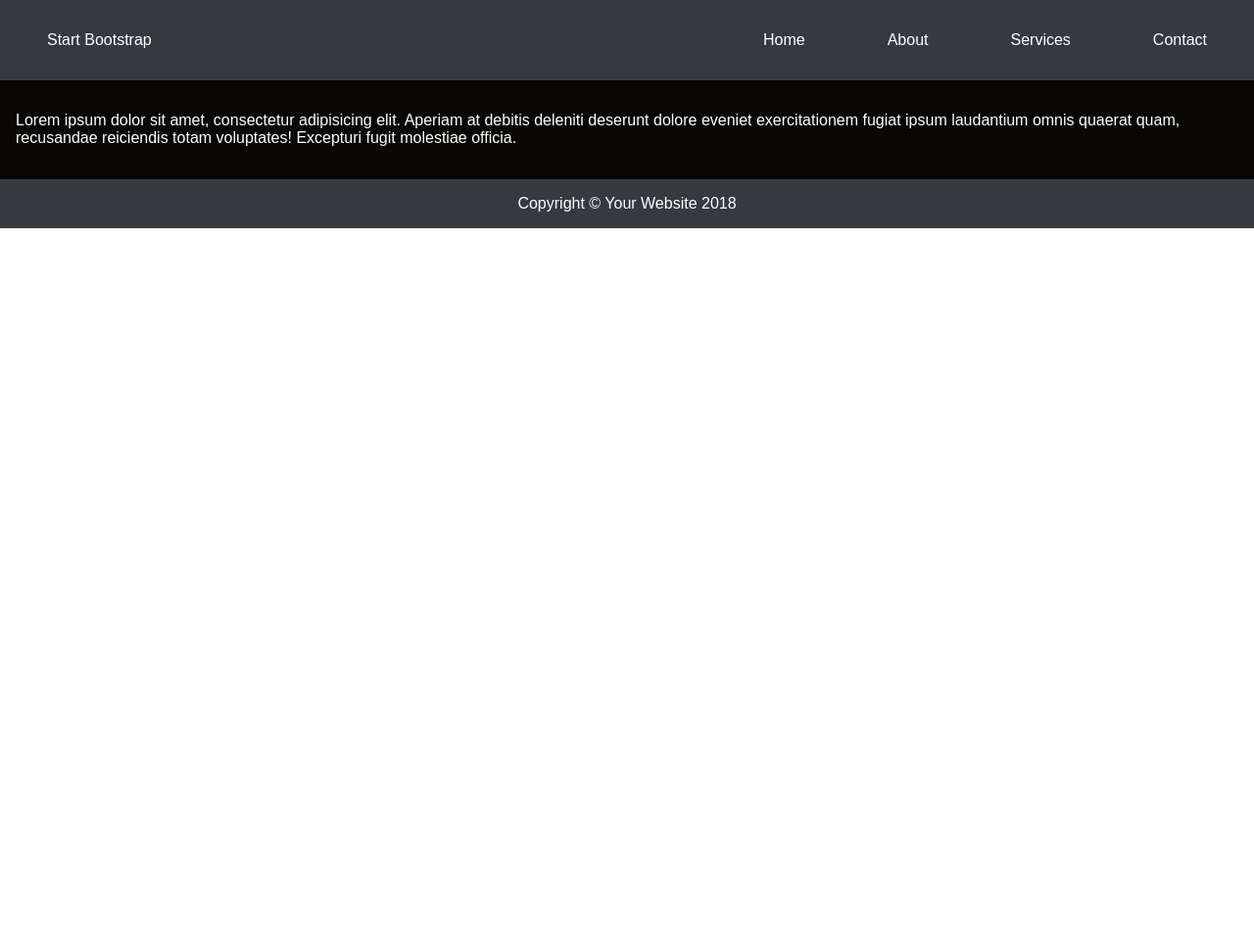
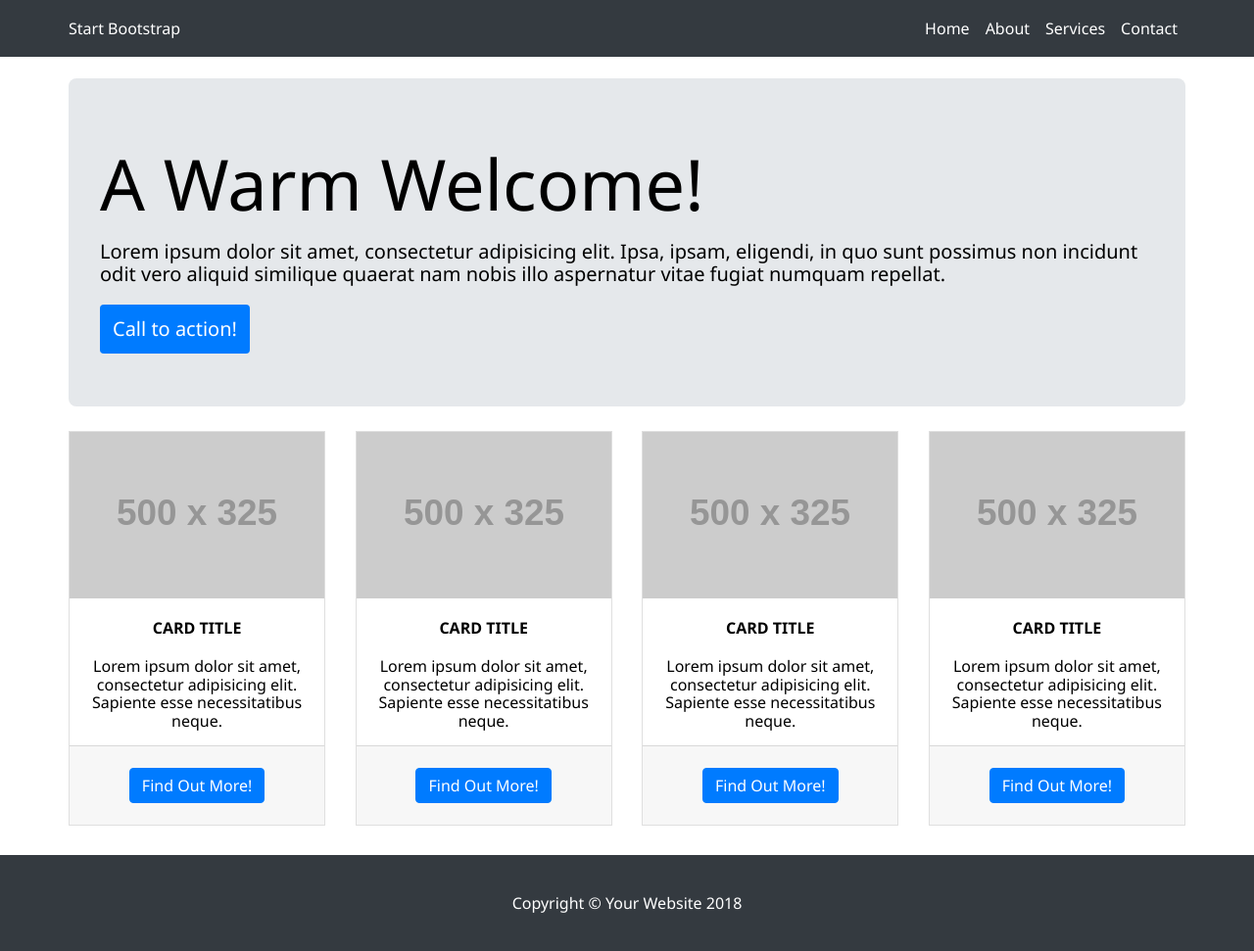
Before and after one commit to devforcoding/startbootstrap-heroic-features, a plain HTML site: page index.html in a window 1280 px wide. Shown: the whole page at 98% size. Before the commit the page ends 800 px from the top, so only its background shows below. Drawn offline with Linux system fonts and the light colour scheme; placeholder pictures from the web are drawn by us.

Commit message:
added class for index page

```diff
--- a/css/main.css
+++ b/css/main.css
@@ -1,26 +1,44 @@
-body {
-    font-family: Arial, sans-serif;
+*, ::after, ::before {
+    box-sizing: border-box;
 }
 
-.wrapper * {
-    padding: 1rem;
+body {
+    font-family: "Segoe UI", Arial, sans-serif;
+}
+
+h1 {
+    margin: 0;
+}
+
+p {
+    padding: 0;
+}
+
+a {
+    text-decoration: none;
 }
 
 
-.wrapper p {
-    padding: 0;
+.wrapper {
+    max-width: 1140px;
+    margin: 0 auto;
 }
 
 
+.header {
+    background-color: #343a40;
+    position: fixed;
+    top: 0;
+    right: 0;
+    left: 0;
+    z-index: 5;
+    padding: 20px 0;
+}
 
-.header {
+.header .wrapper {
     display: flex;
-    height: 50px;
-    flex-basis: 100%;
-    background-color: #343a40;
-    order: 1;
     justify-content: space-between;
-
+    align-items: center;
 }
 
 
@@ -31,13 +49,6 @@ body {
     display: flex;
 }
 
-.header__nav li {
-    margin: 0 10px;
-}
-
-.header__nav > li:last-child {
-    margin-right: 0;
-}
 
 .header__logo a,
 .header__nav a,
@@ -46,38 +57,98 @@ body {
     text-decoration: none;
 }
 
+.nav-link {
+    padding-right: .5rem;
+    padding-left: .5rem;
+}
 
-.main {
-    flex-grow: 3;
-    flex-basis: 1px;
-    color: #ffffff;
-    background: rgb(7,6,0);
-    background: linear-gradient(to bottom, rgba(7,6,0,1) 2%,rgba(7,6,0,1) 6%,rgba(7,6,0,1) 88%);
-    order: 3;
+.welcome-section {
+    background-color: #e5e8eb;
+    margin-top: 80px;
+    margin-bottom: 25px;
+    padding: 64px 32px 64px 32px;
+    border-radius: 8px;
+}
+
+.welcome-section h1 {
+    font-size: 4.5rem;
+    font-weight: 300;
+    line-height: 1.2;
+    margin-bottom: 15px;
+}
+
+.welcome-section p {
+    font-size: 1.25rem;
+    font-weight: 300;
+    margin-top: 0;
+    margin-bottom: 30px;
+}
+
+.welcome-section__btn {
+    padding: .5rem 1rem;
+    font-size: 1.25rem;
+    line-height: 1.5;
+    border-radius: .3rem;
+    color: #fff;
+    background-color: #007bff;
+    border-color: #007bff;
+}
+
+.btn {
+    font-weight: 400;
+    text-align: center;
+    vertical-align: middle;
+    border: 1px solid transparent;
+    padding: 0.65rem .75rem;
+    font-size: 20px;
+    line-height: 1.5;
+    border-radius: .25rem;
+}
+
+.card {
+    display: flex;
+    flex-wrap: wrap;
+    justify-content: space-between;
+    text-align: center;
+    margin-bottom: 30px;
+
 
 }
 
+.card__item {
+    /*flex-basis: 25%;*/
+    max-width: 23%;
+    border: 1px solid rgba(0,0,0,.125);
+}
 
-.aside {
-    flex-grow: 2;
-    background: rgb(255,255,255);
-    background: linear-gradient(to bottom, rgba(255,255,255,1) 2%,rgba(255,255,255,1) 6%,rgba(255,255,255,1) 89%);
+.card__img-top {
+    width: 100%;
+    vertical-align: middle;
 }
 
 
-.aside-1 {
-    flex-grow: 1;
-    background: rgb(187,176,155);
-    background: linear-gradient(to bottom, rgba(187,176,155,1) 21%,rgba(186,169,139,1) 100%);
-    order: 1;
+.card__body {
+    padding: 0 10px;
 }
 
+.card__title {
+    text-transform: uppercase;
+}
 
-.aside-2 {
-    flex-grow: 1;
-    background: rgb(35,181,211);
-    background: linear-gradient(to bottom, rgba(35,181,211,1) 3%,rgba(35,181,211,1) 7%,rgba(35,181,211,1) 89%);
-    order: 3;
+.card__footer {
+    padding: .75rem 1.25rem;
+    background-color: rgba(0,0,0,.03);
+    border-top: 1px solid rgba(0,0,0,.125);
+}
+
+.card__btn {
+    display: inline-block;
+    margin: 10px 0;
+    color: #fff;
+    background-color: #007bff;
+    border-color: #007bff;
+    padding: 0.3rem .75rem;
+    font-size: 16px;
 }
 
 
@@ -87,5 +158,5 @@ body {
     align-items: center;
     flex-basis: 100%;
     background-color: #343a40;
-    order: 5;
+    padding: 40px;
 }
--- a/index.html
+++ b/index.html
@@ -9,22 +9,74 @@
     <link rel="stylesheet" href="css/normalize.css">
     <link rel="stylesheet" href="css/main.css">
 </head>
-<body class="wrapper">
+<body>
 <header class="header">
-    <div class="header__logo">
-        <a class="header__logo-link" href="/">Start Bootstrap</a>
-    </div>
+    <div class="wrapper">
+        <div class="header__logo">
+            <a class="header__logo-link" href="/">Start Bootstrap</a>
+        </div>
         <ul class="header__nav">
             <li><a class="nav-link" href="#">Home</a></li>
             <li><a class="nav-link" href="#">About</a></li>
             <li><a class="nav-link" href="#">Services</a></li>
             <li><a class="nav-link" href="#">Contact</a></li>
         </ul>
+    </div>
 </header>
 <main class="main">
-    <p>Lorem ipsum dolor sit amet, consectetur adipisicing elit. Aperiam at debitis deleniti deserunt dolore eveniet
-        exercitationem fugiat ipsum laudantium omnis quaerat quam, recusandae reiciendis totam voluptates! Excepturi
-        fugit molestiae officia.</p>
+    <section class="welcome-section wrapper">
+        <h1>A Warm Welcome!</h1>
+        <p>Lorem ipsum dolor sit amet, consectetur adipisicing elit. Ipsa, ipsam, eligendi, in quo sunt
+            possimus non incidunt odit vero aliquid similique quaerat nam nobis illo aspernatur
+            vitae fugiat numquam repellat.</p>
+        <a href="#" class="welcome-section__btn btn">Call to action!</a>
+    </section>
+    <section class="card wrapper">
+        <div class="card__item">
+            <img class="card__img-top" src="http://placehold.it/500x325" alt="">
+            <div class="card__body">
+                <h4 class="card__title">Card title</h4>
+                <p class="card__text">Lorem ipsum dolor sit amet, consectetur adipisicing elit. Sapiente esse
+                    necessitatibus neque.</p>
+            </div>
+            <div class="card__footer">
+                <a href="#" class="btn card__btn">Find Out More!</a>
+            </div>
+        </div>
+        <div class="card__item">
+            <img class="card__img-top" src="http://placehold.it/500x325" alt="">
+            <div class="card__body">
+                <h4 class="card__title">Card title</h4>
+                <p class="card__text">Lorem ipsum dolor sit amet, consectetur adipisicing elit. Sapiente esse
+                    necessitatibus neque.</p>
+            </div>
+            <div class="card__footer">
+                <a href="#" class="btn card__btn">Find Out More!</a>
+            </div>
+        </div>
+        <div class="card__item">
+            <img class="card__img-top" src="http://placehold.it/500x325" alt="">
+            <div class="card__body">
+                <h4 class="card__title">Card title</h4>
+                <p class="card__text">Lorem ipsum dolor sit amet, consectetur adipisicing elit. Sapiente esse
+                    necessitatibus neque.</p>
+            </div>
+            <div class="card__footer">
+                <a href="#" class="btn card__btn">Find Out More!</a>
+            </div>
+        </div>
+        <div class="card__item">
+            <img class="card__img-top" src="http://placehold.it/500x325" alt="">
+            <div class="card__body">
+                <h4 class="card__title">Card title</h4>
+                <p class="card__text">Lorem ipsum dolor sit amet, consectetur adipisicing elit. Sapiente esse
+                    necessitatibus neque.</p>
+            </div>
+            <div class="card__footer">
+                <a href="#" class="btn card__btn">Find Out More!</a>
+            </div>
+        </div>
+    </section>
 </main>
 <footer class="footer">Copyright © Your Website 2018</footer>
 </body>
```
